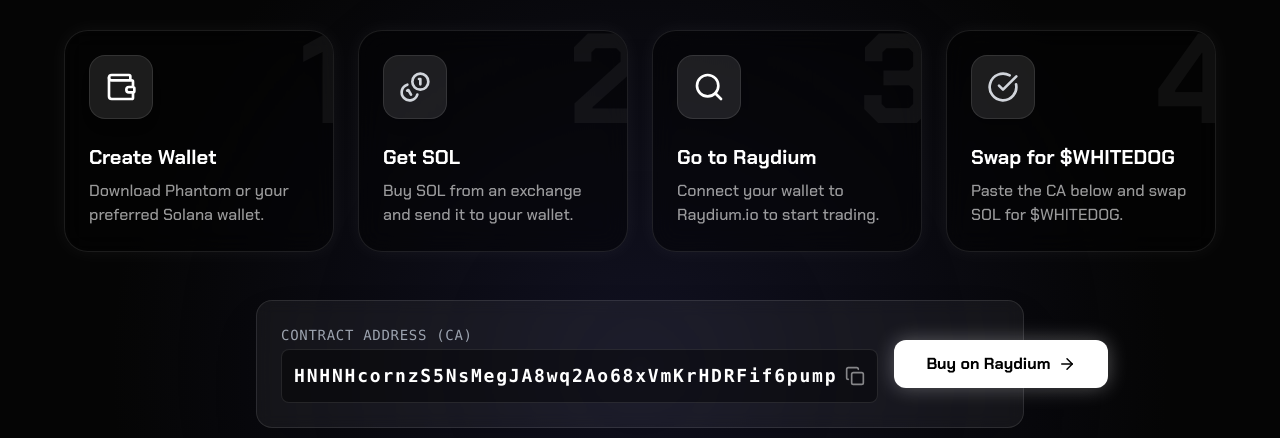
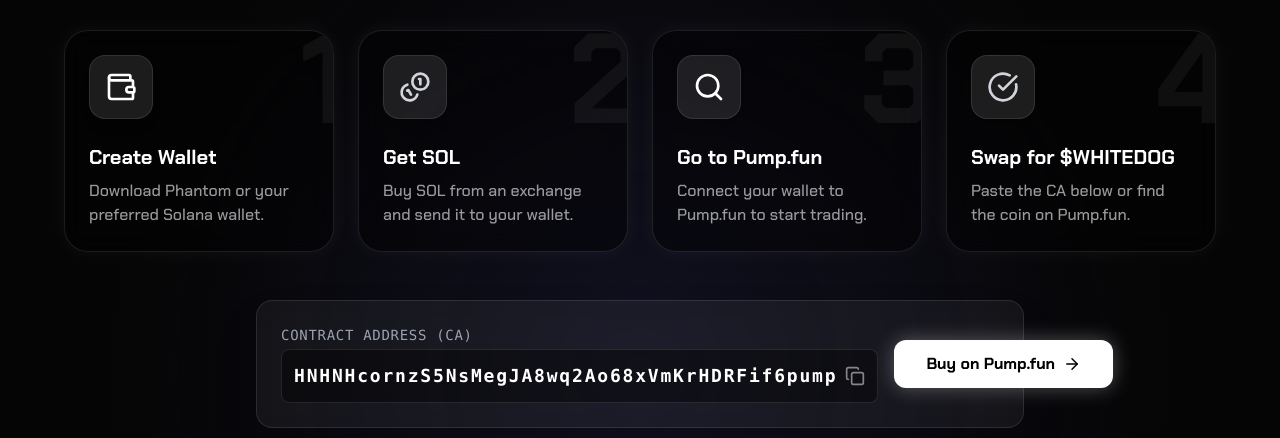
Before and after one commit to cryko98/predictoor, a React (Vite) app: page / in a window 1280 px wide. Shown: the part 2431-2869 px from the top of the page. Built offline with nearby package versions, Linux system fonts and the light colour scheme; no server answers.

Commit message:
feat: Update swap links to Pump.fun
Replaces Raydium swap links with Pump.fun links in the Hero and HowToBuy components. This change directs users to the new primary trading platform for the $WHITEDOG token.

```diff
--- a/components/Hero.tsx
+++ b/components/Hero.tsx
@@ -1,7 +1,7 @@
 import React from 'react';
 
 const Hero: React.FC = () => {
-  const raydiumUrl = "https://raydium.io/swap/?inputCurrency=sol&outputCurrency=HNHNHcornzS5NsMegJA8wq2Ao68xVmKrHDRFif6pump";
+  const pumpFunUrl = "https://pump.fun/HNHNHcornzS5NsMegJA8wq2Ao68xVmKrHDRFif6pump";
   const videoUrl = "https://wkkeyyrknmnynlcefugq.supabase.co/storage/v1/object/public/wasd/A_karakter_sszecsapja_202601112056_qcuo6.mp4";
 
   return (
@@ -43,7 +43,7 @@
 
               <div className="flex flex-col sm:flex-row gap-6 w-full sm:w-auto justify-center">
                     <a
-                        href={raydiumUrl}
+                        href={pumpFunUrl}
                         target="_blank"
                         rel="noopener noreferrer"
                         className="group relative bg-white hover:bg-gray-200 text-black font-display font-black text-xl px-10 py-5 uppercase tracking-wider transition-all shadow-[0_0_30px_rgba(255,255,255,0.3)] clip-path-polygon flex items-center justify-center cursor-pointer hover:scale-105"
--- a/components/HowToBuy.tsx
+++ b/components/HowToBuy.tsx
@@ -4,7 +4,7 @@
 const HowToBuy: React.FC = () => {
   const ca = "HNHNHcornzS5NsMegJA8wq2Ao68xVmKrHDRFif6pump";
   const [copied, setCopied] = useState(false);
-  const raydiumUrl = `https://raydium.io/swap/?inputCurrency=sol&outputCurrency=${ca}`;
+  const pumpFunUrl = `https://pump.fun/${ca}`;
 
   const handleCopy = () => {
     navigator.clipboard.writeText(ca);
@@ -25,13 +25,13 @@
     },
     {
       icon: <Search className="text-white" size={32} />,
-      title: "Go to Raydium",
-      desc: "Connect your wallet to Raydium.io to start trading."
+      title: "Go to Pump.fun",
+      desc: "Connect your wallet to Pump.fun to start trading."
     },
     {
       icon: <CheckCircle className="text-gray-300" size={32} />,
       title: "Swap for $WHITEDOG",
-      desc: "Paste the CA below and swap SOL for $WHITEDOG."
+      desc: "Paste the CA below or find the coin on Pump.fun."
     }
   ];
 
@@ -79,12 +79,12 @@
                 </div>
             </div>
             <a
-                href={raydiumUrl}
+                href={pumpFunUrl}
                 target="_blank"
                 rel="noopener noreferrer"
                 className="bg-white hover:bg-gray-200 text-black font-bold py-3 px-8 rounded-xl flex items-center gap-2 transition-all hover:scale-105 shadow-[0_0_20px_rgba(255,255,255,0.3)] whitespace-nowrap"
             >
-                Buy on Raydium <ArrowRight size={18} />
+                Buy on Pump.fun <ArrowRight size={18} />
             </a>
         </div>
 
```
